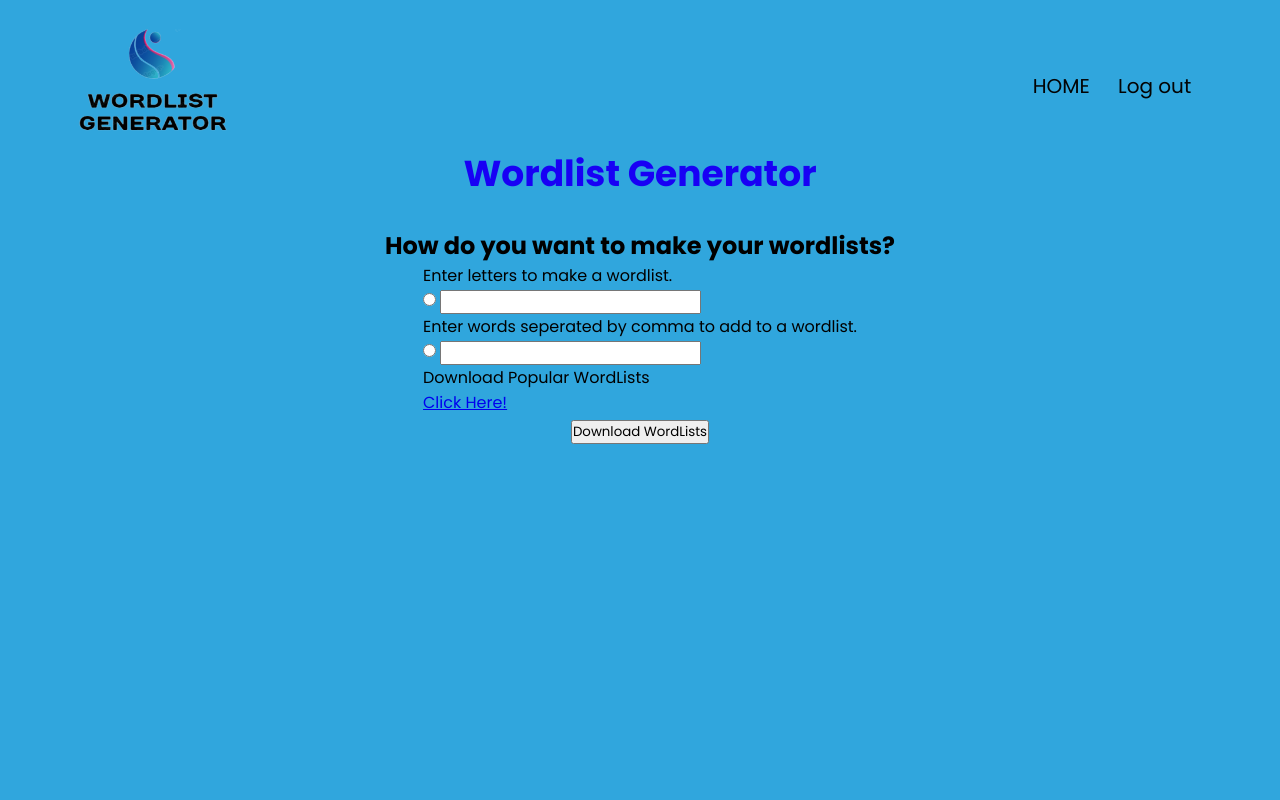
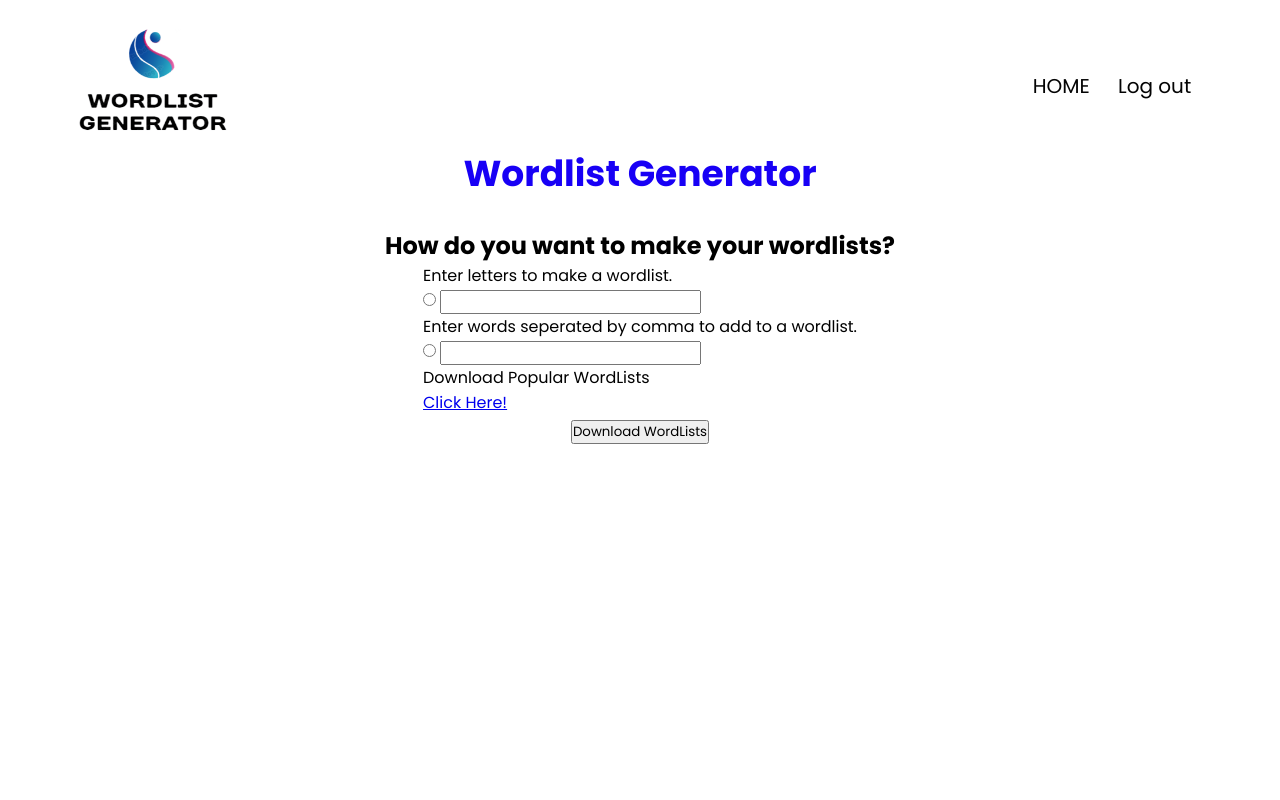
Before and after one commit to Dheerajjha451/wordlist.github.io, a PHP site: page /homePage.php in a window 1280 px wide. Run offline with PHP 8.4, Linux system fonts and the light colour scheme; the visitor is signed in with stand-in values (Sample User, id 1).

Commit message:
Update style2.css

```diff
--- a/style2.css
+++ b/style2.css
@@ -11,7 +11,6 @@
 .header{
     min-height: 100vh;
     width: 100%;
-    background-color: rgb(48, 166, 221);
     background-position: center;
     background-size: cover;
     position: relative;
```
